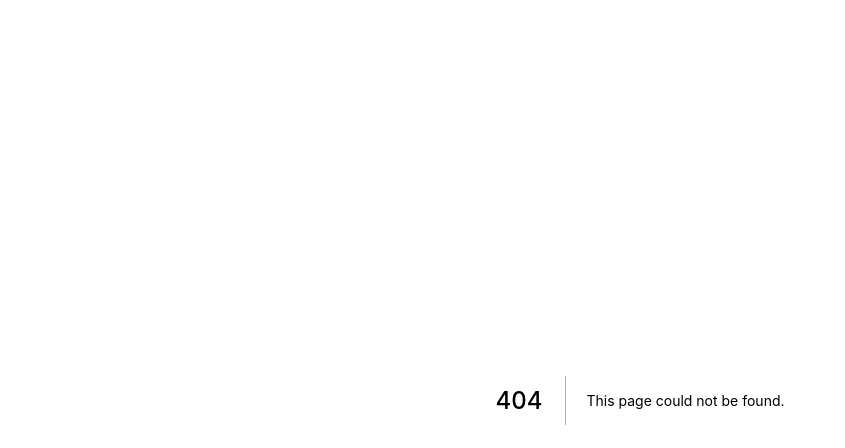
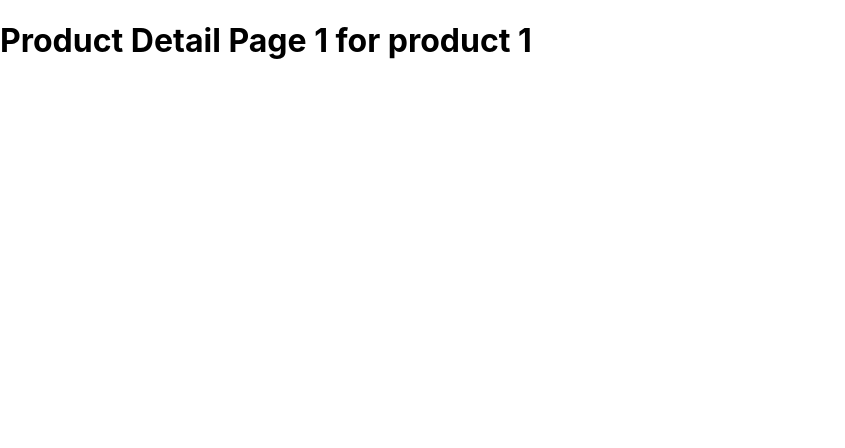
Before and after one commit to mireiaGomariz/next_routing, a Next.js app: page /product/1/review/1 in a window 1280 px wide. Before the commit this address had no page. Shown: the top 448 px of the page, without its empty margins (0-845 px from the left). Built offline with nearby package versions, Linux system fonts and the light colour scheme.

Commit message:
nested dynamic routes

```diff
--- /dev/null
+++ b/pages/product/[productId]/review/[reviewId].js
@@ -0,0 +1,10 @@
+import { useRouter } from 'next/router'
+
+
+function Review() {
+  const router = useRouter()
+  const { productId, reviewId } = router.query
+  return <h1>Product Detail Page {reviewId} for product {productId}</h1>
+}
+
+export default Review
```
Also changed, not shown: pages/product/[productId]/index.js (renamed from pages/product/[productId].js).
